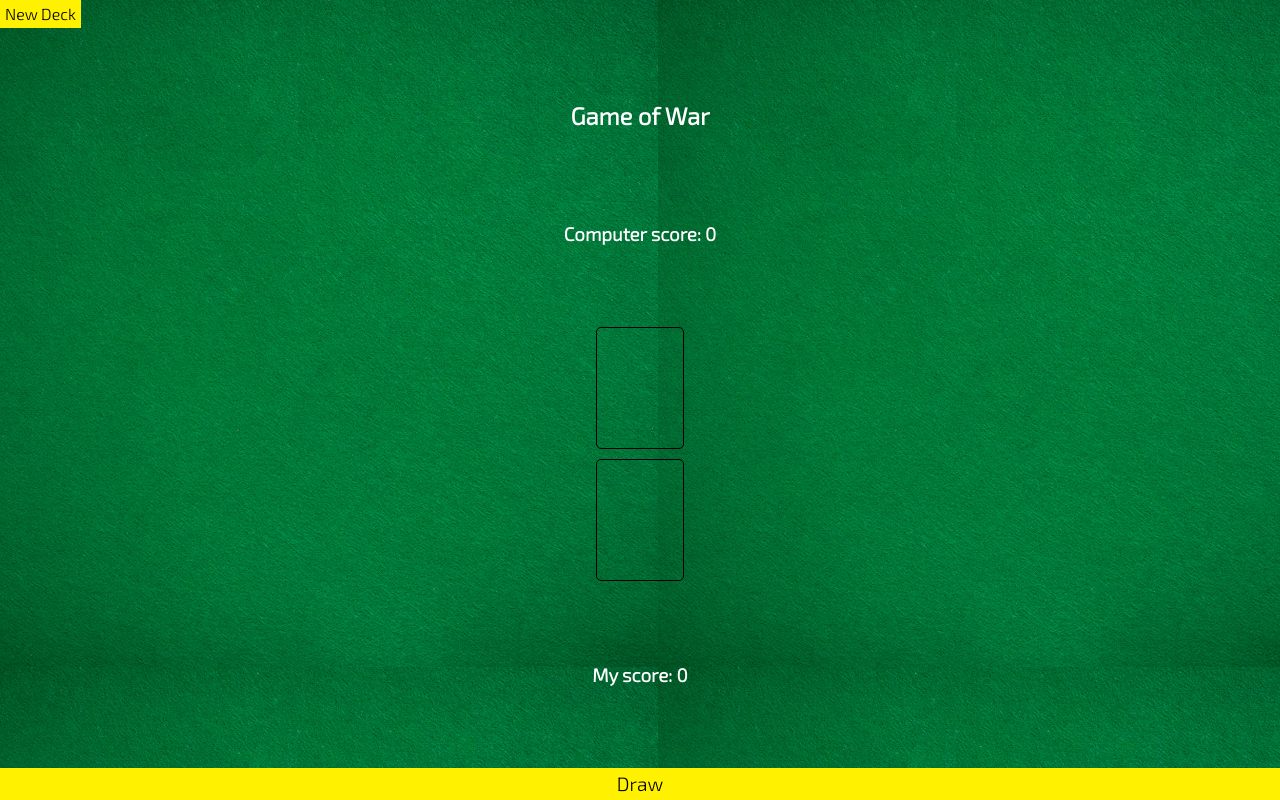
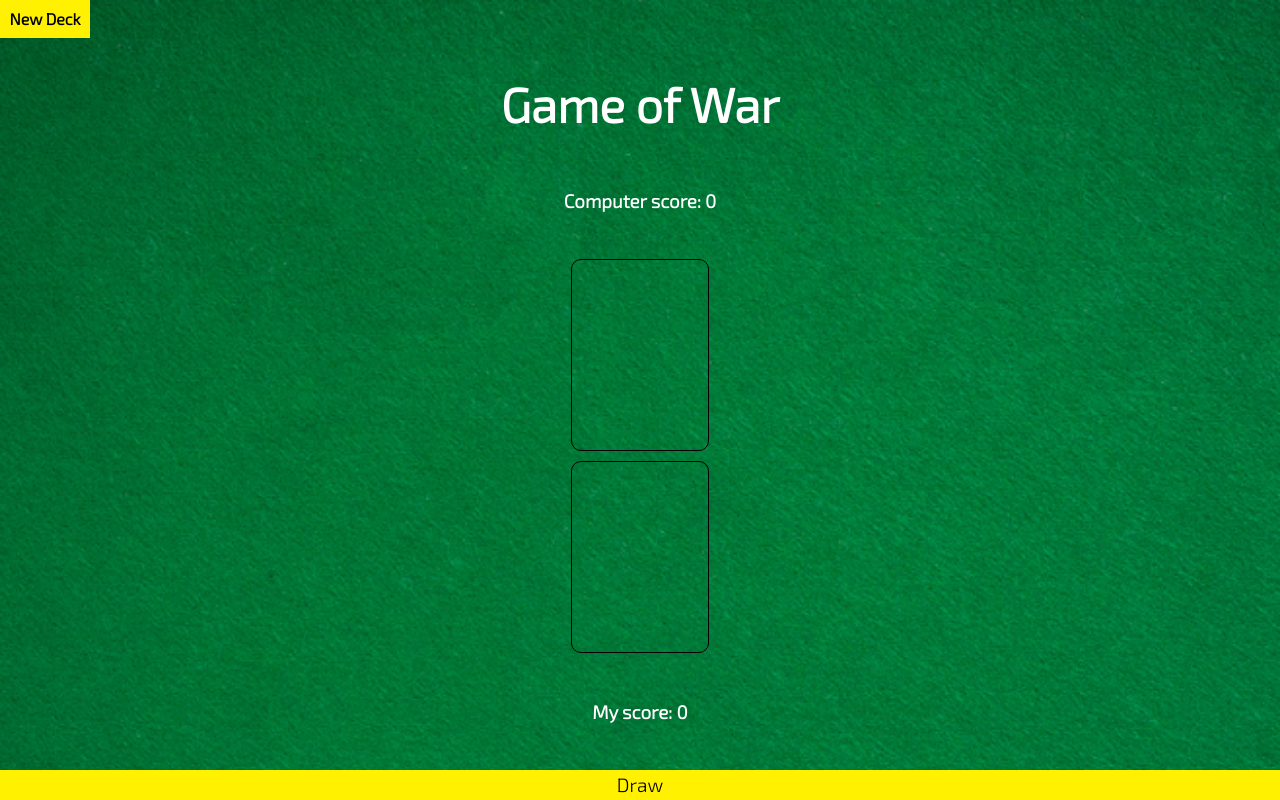
Before and after one commit to Ayush1M/Card-War-game, a plain HTML site: page index.html in a window 1280 px wide. Drawn offline with nearby package versions, Linux system fonts and the light colour scheme.

Commit message:
Changed styling for the game.

```diff
--- a/index.css
+++ b/index.css
@@ -2,6 +2,8 @@ html, body {
     margin: 0;
     padding: 0;
     background-image: url("img/table.png");
+    background-repeat: no-repeat;
+    background-size: cover;
     font-family: "Exo 2", sans-serif;
     height: 100vh;
 }
@@ -22,20 +24,21 @@ button {
 
 button#new-deck {
     align-self: flex-start;
-    padding: 5px;
+    padding: .6em;
+    font-weight: bold;
 }
 
 button.draw {
     font-size: 1.2em;
-    padding: 5px;
+    padding: .2em;
     align-self: stretch;
 }
 
 div.card-slot {
     border: 1px solid black;
-    border-radius: 5px;
-    height: 120px;
-    width: calc(120px * 5 / 7);
+    border-radius: 10px;
+    height: 190px;
+    width: calc(190px * 5 / 7);
 }
 
 div.card-slot:nth-of-type(1) {
@@ -56,6 +59,7 @@ div.top {
 div.top > p {
     margin: 0;
     margin-left: 10px;
+    font-size: 1.4em;
 }
 
 button:disabled {
@@ -64,4 +68,5 @@ button:disabled {
 
 h2 {
     margin: 10px;
+    font-size: 3em;
 }
```
